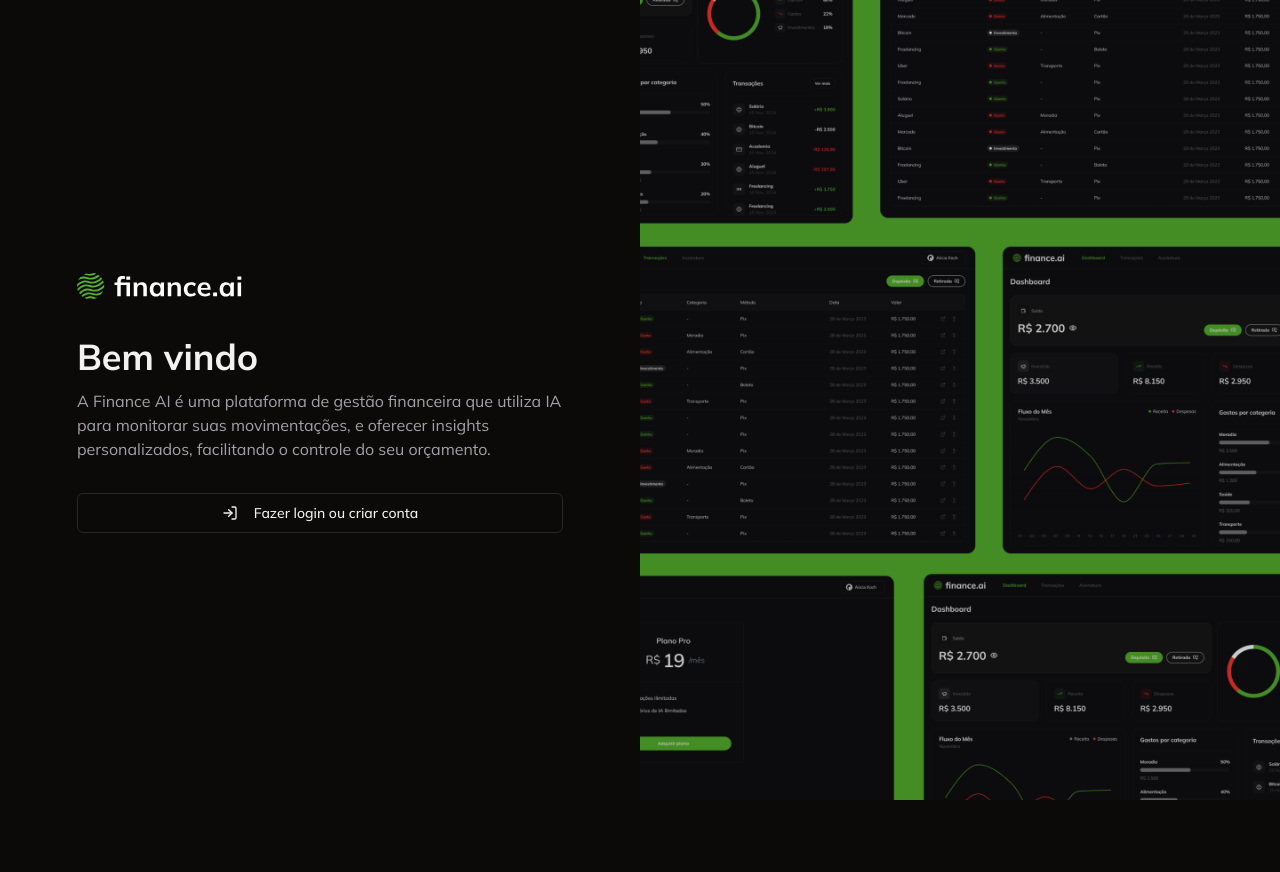
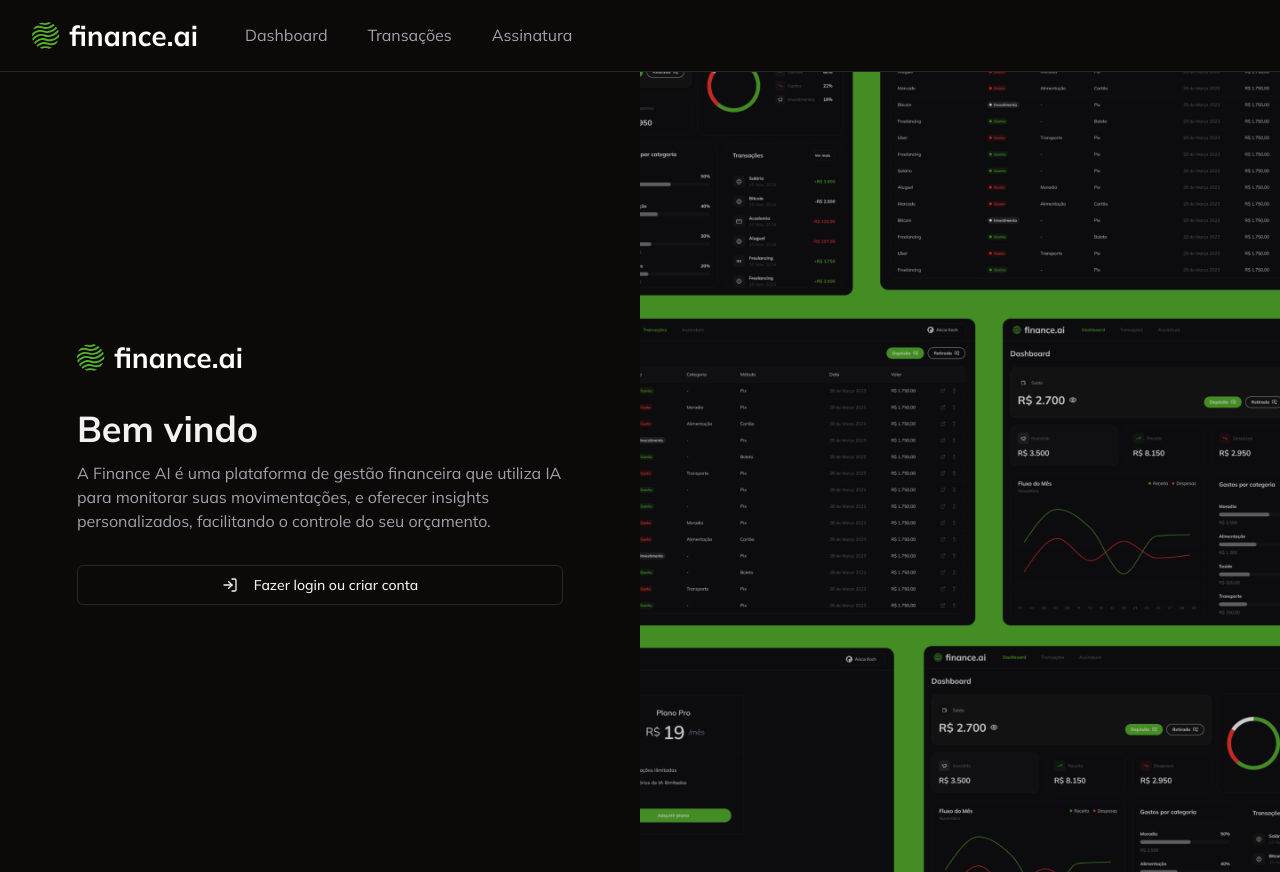
Before and after one commit to HiagoSilvaAnjos/finance-ai, a Next.js app: page /Login in a window 1280 px wide. Before the commit the page ends 800 px from the top, so only its background shows below. Built offline with nearby package versions, Linux system fonts and the light colour scheme; no server answers.

Commit message:
feat: add NavBar component

```diff
--- a/app/Transactions/page.tsx
+++ b/app/Transactions/page.tsx
@@ -19,6 +19,7 @@
     },
   });
   return (
+    <>
       <div className="space-y-6 p-6">
         <div className="flex w-full items-center justify-between text-2xl">
           <h1 className="text-2xl font-bold">Transações</h1>
@@ -29,6 +30,7 @@
           data={JSON.parse(JSON.stringify(transactions))}
         />
       </div>
+    </>
   );
 };
 
--- /dev/null
+++ b/app/_components/navbar.tsx
@@ -0,0 +1,54 @@
+"use client";
+
+import { UserButton } from "@clerk/nextjs";
+import Image from "next/image";
+import Link from "next/link";
+import { usePathname } from "next/navigation";
+
+const NavBar = () => {
+  const pathname = usePathname();
+
+  return (
+    <nav className="flex justify-between border-b border-solid px-8 py-4">
+      {/* Esquerda */}
+      <div className="flex items-center gap-10">
+        <Image src={"/logo.svg"} width={173} height={39} alt="Finance AI" />
+        <Link
+          href={"/"}
+          className={
+            pathname === "/"
+              ? "border-b-2 border-primary border-teal-500 text-primary transition duration-300 ease-in-out"
+              : "text-muted-foreground"
+          }
+        >
+          Dashboard
+        </Link>
+        <Link
+          href={"/Transactions"}
+          className={
+            pathname === "/Transactions"
+              ? "border-b-2 border-primary border-teal-500 text-primary transition duration-300 ease-in-out"
+              : "text-muted-foreground"
+          }
+        >
+          Transações
+        </Link>
+        <Link
+          href={"/Subscription"}
+          className={
+            pathname === "/Subscription"
+              ? "border-b-2 border-primary border-teal-500 text-primary transition duration-300 ease-in-out"
+              : "text-muted-foreground"
+          }
+        >
+          Assinatura
+        </Link>
+      </div>
+
+      {/* Direita */}
+      <UserButton showName />
+    </nav>
+  );
+};
+
+export default NavBar;
--- a/app/layout.tsx
+++ b/app/layout.tsx
@@ -3,6 +3,7 @@
 import "./globals.css";
 import { ClerkProvider } from "@clerk/nextjs";
 import { dark } from "@clerk/themes";
+import NavBar from "./_components/navbar";
 
 const mulish = Mulish({
   subsets: ["latin-ext"],
@@ -26,6 +27,7 @@
             baseTheme: dark,
           }}
         >
+          <NavBar />
           {children}
         </ClerkProvider>
       </body>
```
Lines whose indentation alone changed are shown as unchanged.
